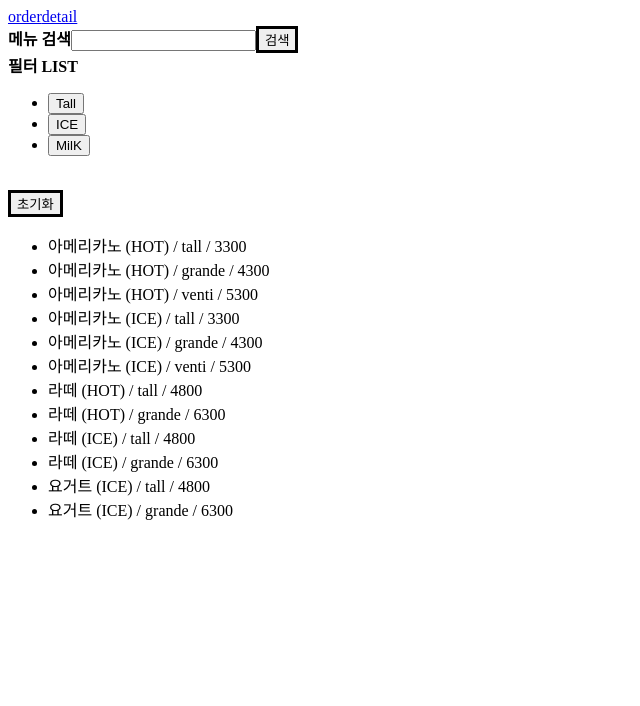
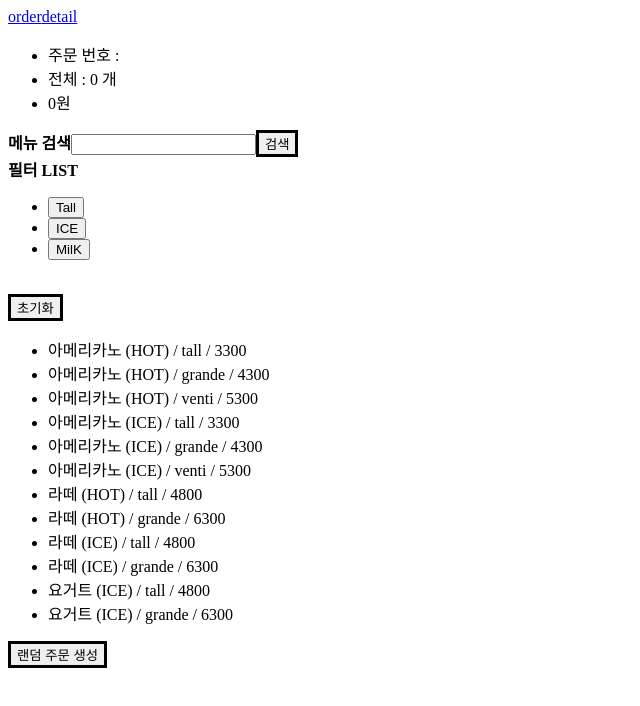
Before and after one commit to james-yang-dev/cafe-study, a React (Create React App) app: page /order in a window 1280 px wide. Shown: the top 706 px of the page, without its empty margins (0-640 px from the left). Built offline with nearby package versions, Linux system fonts and the light colour scheme.

Commit message:
[feature/OrderDetail] 전체 주문 갯수, 전체 주문 가격 출력, 메뉴 추가 기능 적용

```diff
--- a/package.json
+++ b/package.json
@@ -39,5 +39,8 @@
       "last 1 firefox version",
       "last 1 safari version"
     ]
+  },
+  "devDependencies": {
+    "nanoid": "^3.1.25"
   }
 }
--- a/src/features/detail/OrderDetail.js
+++ b/src/features/detail/OrderDetail.js
@@ -2,12 +2,14 @@ import styled from '@emotion/styled';
 import React from 'react'
 import { useRecoilState, useRecoilValue } from 'recoil';
 import { Button } from '../../components';
-import { getNextOrderId, orderListState } from '../../store';
+import {getNextOrderId, orderListState, orderState} from '../../store';
 import { randomNumber } from '../../util/number'
 
 export function OrderDetail() {
   const [orders, setOrders] = useRecoilState(orderListState);
   const nextOrderId = useRecoilValue(getNextOrderId)
+
+  const [menuList, setMenuList] = useRecoilState(orderState);
 
   const handleRandomOrder = () => {
     const newOrder = {
@@ -28,6 +30,15 @@ export function OrderDetail() {
       화면상 주문을 이곳에서 확인하고 주문 완료시에 리스트로 넘어가는 기능을 구현
       랜덤 주문 생성은 recoil 사용법을 가이드 함
       */}
+      <ul>
+        {
+          menuList.selectedMenuList.map(({menuId, menuName, menuPrice, menuSize, menuCount})=> {
+            return (
+              <li key={menuId}>{menuName} {menuSize} {menuPrice} {menuCount}</li>
+            )
+          })
+        }
+      </ul>
       <Button onClick={handleRandomOrder} text={buttonText} />
     </OrderDetailWrapper>
   )
--- a/src/features/order/MenuList.js
+++ b/src/features/order/MenuList.js
@@ -1,10 +1,48 @@
 import styled from '@emotion/styled';
 import React from 'react'
-import { useRecoilValue } from 'recoil';
-import {filteredMenuListState} from '../../store';
+import {useRecoilState, useRecoilValue} from 'recoil';
+import {filteredMenuListState, orderState} from '../../store';
+import {nanoid} from "nanoid";
 
 export function MenuList() {
   const menuList = useRecoilValue(filteredMenuListState);
+
+  /*
+
+const initOrderState = {
+  selectedMenuList: [{
+    menuId: 'initMenu',
+    menuPrice: 0,
+    menuCount: 1,
+    isTakeout: false
+  }],
+}
+
+   */
+
+  const [selectMenuList, setSelectMenuList] = useRecoilState(orderState);
+
+  const handleAddOrder = ({menuName, menuSize, menuPrice}) => (e) => {
+    setSelectMenuList((menuItem) => {
+      let res = [];
+      res = {
+        selectedMenuList: [
+          ...menuItem.selectedMenuList,
+          {
+            menuId:  nanoid(),
+            menuName,
+            menuPrice: +menuPrice,
+            menuSize,
+            menuCount: 1,
+            isTakeout: false,
+          }
+        ]
+      };
+      return res;
+    });
+
+  };
+
   return (
     <MenuListWrapper>
       {/*
@@ -16,7 +54,7 @@ export function MenuList() {
       {menuList.map(menu => {
         const { menuId, menuName, menuSize, menuPrice } = menu
         return (
-          <MenuItemWrapper key={menuId}>
+          <MenuItemWrapper key={menuId} onClick={handleAddOrder({menuName, menuSize, menuPrice})}>
             {menuName} / {menuSize} / {menuPrice}
           </MenuItemWrapper>
         )
--- /dev/null
+++ b/src/features/order/OrderInfo.js
@@ -0,0 +1,21 @@
+import styled from '@emotion/styled';
+import {useRecoilValue} from "recoil";
+import {getOrderSumCount, getOrderSumPrice} from "../../store";
+
+export function OrderInfo () {
+  const totalCount = useRecoilValue(getOrderSumCount);
+  const totalPrice = useRecoilValue(getOrderSumPrice);
+  console.log(totalPrice);
+
+  return (
+    <OrderInfoWrapper>
+      <ul>
+        <li>주문 번호 : </li>
+        <li>전체 : {totalCount} 개</li>
+        <li>{totalPrice}원</li>
+      </ul>
+    </OrderInfoWrapper>
+  )
+}
+
+const OrderInfoWrapper = styled.div``;
--- a/src/features/order/index.js
+++ b/src/features/order/index.js
@@ -1 +1,3 @@
+export * from './OrderInfo'
 export * from './MenuList'
+export * from './FilterList'
--- a/src/pages/DetailPage.js
+++ b/src/pages/DetailPage.js
@@ -1,10 +1,12 @@
 import styled from '@emotion/styled'
 import React from 'react'
 import { OrderDetail, OrderList } from '../features/detail'
+import {OrderInfo} from "../features/order";
 
 export function DetailPage() {
   return (
     <DetailPageWrapper>
+      <OrderInfo/>
       <OrderDetail />
       <OrderList />
     </DetailPageWrapper>
--- a/src/pages/OrderPage.js
+++ b/src/pages/OrderPage.js
@@ -1,7 +1,8 @@
 import styled from '@emotion/styled'
 import React from 'react'
-import { MenuList } from '../features/order'
-import {FilterList} from "../features/order/FilterList";
+import {MenuList, OrderInfo} from '../features/order'
+import {FilterList} from "../features/order";
+import {OrderDetail} from "../features/detail";
 
 export function OrderPage() {
   // 주문 페이지를 여기서 작업하세요
@@ -12,8 +13,10 @@ export function OrderPage() {
    */
   return (
     <OrderPageWrapper>
+      <OrderInfo/>
       <FilterList />
       <MenuList />
+      <OrderDetail />
     </OrderPageWrapper>
   )
 }
--- a/src/store/MenuListState.js
+++ b/src/store/MenuListState.js
@@ -120,7 +120,7 @@ export const menuListFilterState = atom({
 });
 
 export const filterTypeState = atom({
-  key: 'filterTypeState',
+  key: KEY.FILTER_TYPE,
   default: {
     menuSize: {
       isChecked: false,
--- a/src/store/OrderListState.js
+++ b/src/store/OrderListState.js
@@ -2,9 +2,9 @@ import { atom, selector } from "recoil";
 import { KEY } from "./key";
 
 const initOrderListState = [{
-  orderId: 1,
-  orderCount: 10,
-  orderPrice: 10200,
+  orderId: 0,
+  orderCount: 1,
+  orderPrice: 0,
   orderDetail: [{}]
 }]
 
--- a/src/store/OrderState.js
+++ b/src/store/OrderState.js
@@ -3,11 +3,7 @@ import { KEY } from "./key";
 import { sumReducer } from '../util/array'
 
 const initOrderState = {
-  selectedMenuList: [{
-    menuId: 'initMenu',
-    menuPrice: 0,
-    menuCount: 1,
-  }],
+  selectedMenuList: [],
 }
 
 export const orderState = atom({
@@ -23,7 +19,18 @@ export const getOrderSumPrice = selector({
     const order = get(orderState)
     const orderPriceList = order.selectedMenuList.map(menu => menu.menuPrice * menu.menuCount)
     const totalPrice = orderPriceList.reduce(sumReducer, 0)
-
+    console.log(totalPrice);
     return totalPrice ? totalPrice : 0
   }
-})
+});
+
+export const getOrderSumCount = selector({
+  key: KEY.ORDER_SUM_COUNT,
+  get: ({ get }) => {
+    const order = get(orderState)
+    const orderPriceList = order.selectedMenuList.map(menu => menu.menuCount)
+    const totalCount = orderPriceList.reduce(sumReducer, 0)
+
+    return totalCount ? totalCount : 0
+  }
+});
--- a/src/store/key.js
+++ b/src/store/key.js
@@ -3,7 +3,10 @@ export const KEY = {
   NEXT_ORDER_ID: 'nexrOrderId',
   ORDER: 'orderState',
   ORDER_SUM_PRICE: 'orderSumPrice',
+  ORDER_SUM_COUNT: 'orderSumCount',
   MENU_LIST: 'menuListState',
   MENU_FILTER_LIST: 'menuFilterListState',
-  FILTERED_MENU_LIST: 'filteredMenuList'
+  FILTERED_MENU_LIST: 'filteredMenuList',
+  FILTER_TYPE: 'filterTypeState',
+  GROUP_MENU_LIST: 'GroupMenuList',
 }
```
Also changed, not shown: 1 other file (tests, documents, lock files or other folders).
